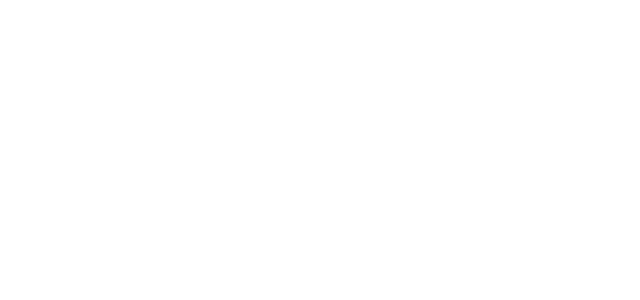
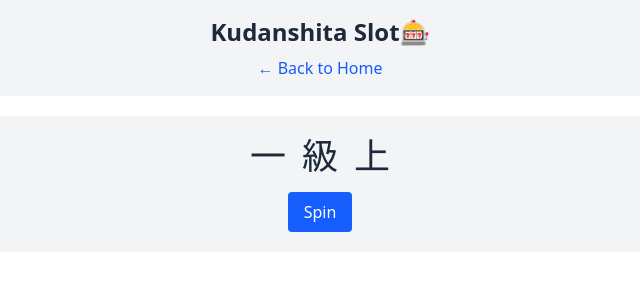
Before and after one commit to kumackey/kumackey.com, a React (Vite) app: page /kudanshita-slot in a window 1280 px wide. Before the commit this address had no page. Shown: the top 300 px of the page, without its empty margins (320-960 px from the left). Built offline with nearby package versions, Linux system fonts and the light colour scheme.

Commit message:
kudanshita スロットを kumackey.com に持ってきた

```diff
--- a/src/App.tsx
+++ b/src/App.tsx
@@ -49,7 +49,7 @@
             <h3 className="text-lg font-semibold mt-8"><a href="https://github.com/kumackey/profile-updater" className="text-blue-600 hover:text-blue-800">Profile Updater</a></h3>
             <p>ZennやQiitaの記事などを取得し、GitHubのプロフィールを更新する、Go製のGithub Actionsです。</p>
 
-            <h3 className="text-lg font-semibold mt-8"><a href="https://kudanshita-slot.kumackey.com/" className="text-blue-600 hover:text-blue-800">Kudanshita Slot</a></h3>
+            <h3 className="text-lg font-semibold mt-8"><a href="/kudanshita-slot" className="text-blue-600 hover:text-blue-800">Kudanshita Slot</a></h3>
             <p>九段下の完成を目指すスロットゲームです。</p>
           </article>
         </section>
--- /dev/null
+++ b/src/components/SlotMachine.tsx
@@ -0,0 +1,56 @@
+import { useState } from 'react';
+
+const numbers = ['一', '二', '三', '四', '五', '六', '七', '八', '九', '十'];
+const grades = ['段', '級'];
+const positions = ['前', '中', '後', '左', '右', '上', '下'];
+
+const getRandomNumber = () => numbers[Math.floor(Math.random() * numbers.length)];
+const getRandomGrade = () => grades[Math.floor(Math.random() * grades.length)];
+const getRandomPosition = () => positions[Math.floor(Math.random() * positions.length)];
+
+export function SlotMachine() {
+    const [reels, setReels] = useState(['一', '級', '上']);
+    const [spinning, setSpinning] = useState(false);
+    const [celebration, setCelebration] = useState(false);
+
+    const spin = () => {
+        setSpinning(true);
+        setCelebration(false);
+        setTimeout(() => {
+            const newReels = [getRandomNumber(), getRandomGrade(), getRandomPosition()];
+            setReels(newReels);
+            setSpinning(false);
+            if (isKudanshita(newReels)) {
+                setCelebration(true);
+            }
+        }, 1000);
+    };
+
+    return (
+        <div>
+            <div className="flex justify-center text-4xl">
+                {reels.map((symbol, index) => (
+                    <div key={index} className="mx-2">
+                        {symbol}
+                    </div>
+                ))}
+            </div>
+            <button
+                onClick={spin}
+                disabled={spinning}
+                className="mt-4 px-4 py-2 bg-blue-600 text-white rounded hover:bg-blue-700 disabled:bg-gray-400"
+            >
+                {spinning ? 'Spinning...' : 'Spin'}
+            </button>
+            {celebration && (
+                <div className="mt-5 text-xl text-green-600">
+                    Congratulations! 九段下🎉
+                </div>
+            )}
+        </div>
+    );
+}
+
+const isKudanshita = (reels: string[]) => {
+    return reels[0] === '九' && reels[1] === '段' && reels[2] === '下';
+};
--- a/src/main.tsx
+++ b/src/main.tsx
@@ -3,6 +3,7 @@
 import { BrowserRouter, Routes, Route } from 'react-router-dom'
 import App from './App.tsx'
 import { Family } from './pages/Family.tsx'
+import { KudanshitaSlot } from './pages/KudanshitaSlot.tsx'
 
 createRoot(document.getElementById('root')!).render(
   <StrictMode>
@@ -10,6 +11,7 @@
       <Routes>
         <Route path="/" element={<App />} />
         <Route path="/family" element={<Family />} />
+        <Route path="/kudanshita-slot" element={<KudanshitaSlot />} />
       </Routes>
     </BrowserRouter>
   </StrictMode>,
--- /dev/null
+++ b/src/pages/KudanshitaSlot.tsx
@@ -0,0 +1,21 @@
+import { Link } from 'react-router-dom'
+import { SlotMachine } from '../components/SlotMachine'
+
+export function KudanshitaSlot() {
+  return (
+    <div className="min-h-screen bg-white text-gray-800 font-sans">
+      <header className="bg-gray-100 py-4 mb-5 text-center">
+        <h1 className="text-2xl font-bold mb-2">Kudanshita Slot🎰</h1>
+        <Link to="/" className="text-blue-600 hover:text-blue-800">← Back to Home</Link>
+      </header>
+
+      <main className="px-4">
+        <section className="mb-5">
+          <article className="max-w-3xl mx-auto bg-gray-100 rounded-lg p-5 text-center">
+            <SlotMachine />
+          </article>
+        </section>
+      </main>
+    </div>
+  )
+}
```
